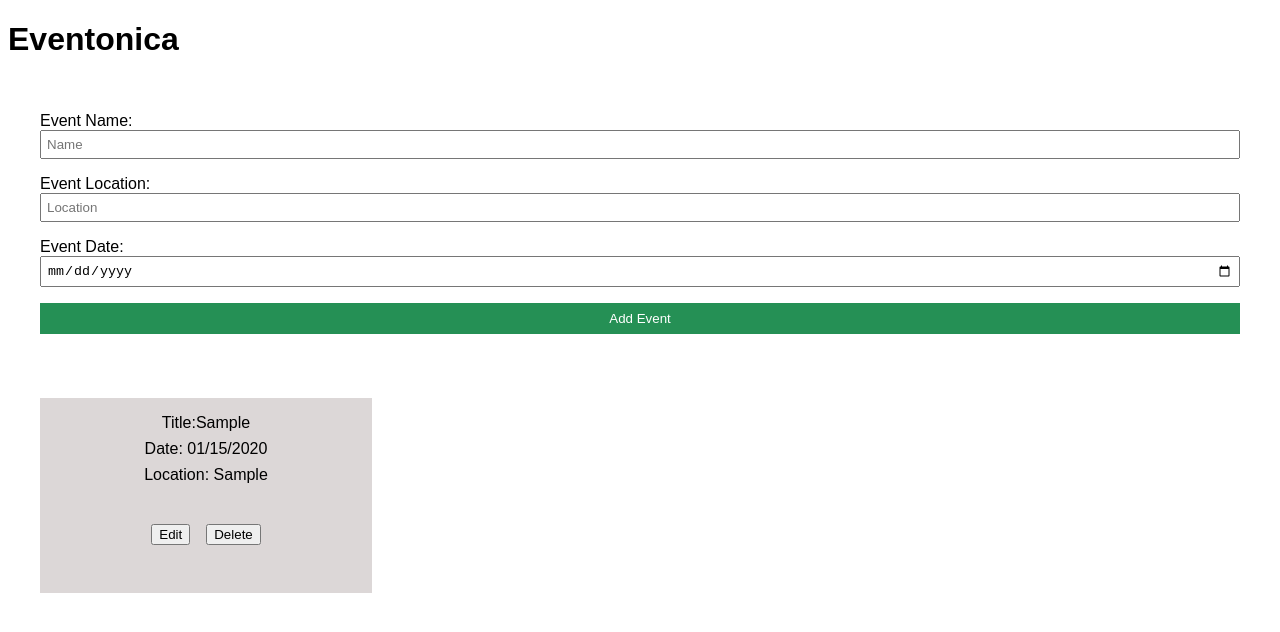
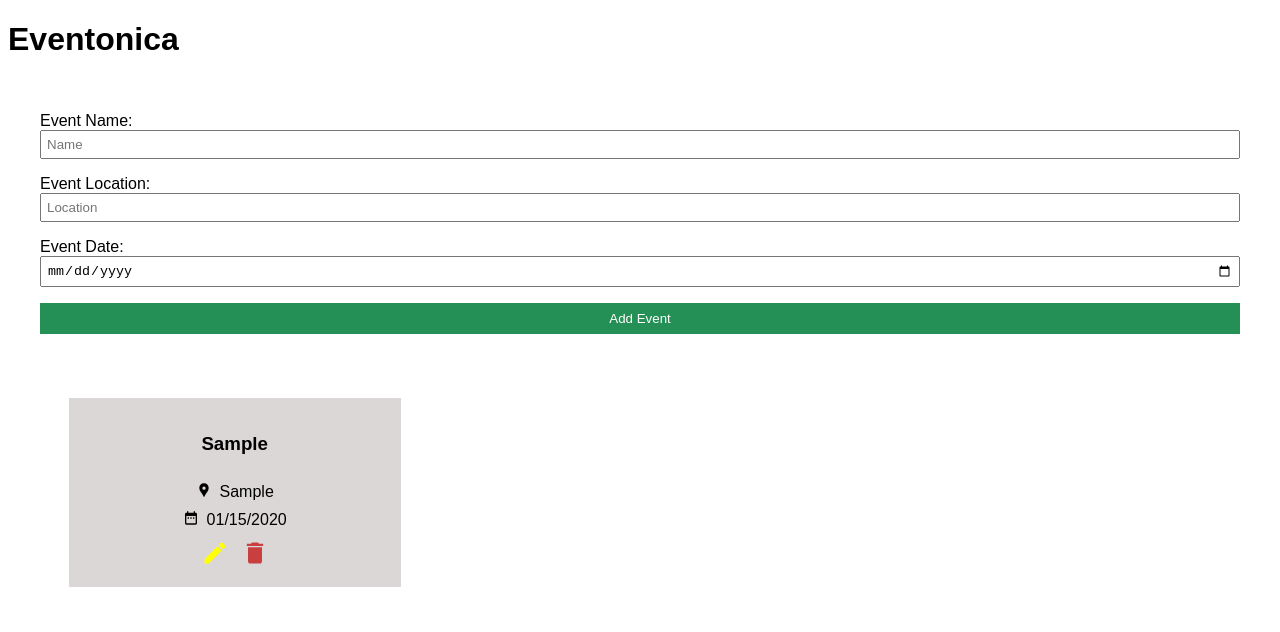
Before and after one commit to cathydao95/eventonica, a React (Vite) app in the folder client/: page / in a window 1280 px wide. Both pictures are taken after typing "Sample", "Sample", "2020-01-15" into the empty fields and a click on the button "Add Event". Shown: the top 632 px of the page. Built offline with nearby package versions, Linux system fonts and the light colour scheme; no server answers.

Commit message:
import react-icons

```diff
--- a/client/src/components/EditEvent.jsx
+++ b/client/src/components/EditEvent.jsx
@@ -1,6 +1,7 @@
 import { useState } from "react";
 import "./EditEvent.css";
 import { useGlobalContext } from "../context";
+import { MdModeEdit, MdClose } from "react-icons/md";
 
 const EditEvent = ({ singleEvent }) => {
   const {
@@ -40,7 +41,9 @@
 
   return (
     <div>
-      <button onClick={() => showEditModal(id)}>Edit</button>
+      <button className="iconBtn" onClick={() => showEditModal(id)}>
+        <MdModeEdit className="editBtn" />
+      </button>
       <div className="modalParentContainer">
         <div
           className={
@@ -51,10 +54,12 @@
         >
           <div className="modalHeader">
             <h4>Edit Event</h4>
-            <button onClick={() => closeEditModal(id)}>X</button>
+            <button className="iconBtn" onClick={() => closeEditModal(id)}>
+              <MdClose className="closeBtn" />
+            </button>
           </div>
-          <form>
-            <div>
+          <form className="editForm">
+            <div className="formRow">
               <label htmlFor="title">Event Name:</label>
               <input
                 id="title"
@@ -65,7 +70,7 @@
                 value={eventInfo.title}
               />
             </div>
-            <div>
+            <div className="formRow">
               <label htmlFor="location">Event Location:</label>
               <input
                 id="location"
@@ -76,7 +81,7 @@
                 value={eventInfo.location}
               />
             </div>
-            <div>
+            <div className="formRow">
               <label htmlFor="eventtime">Event Date:</label>
               <input
                 id="eventtime"
@@ -89,8 +94,18 @@
             </div>
           </form>
           <div className="btnContainer">
-            <button onClick={() => updateEvent(id, eventInfo)}>Edit</button>
-            <button onClick={() => closeEditModal(id)}>Cancel</button>
+            <button
+              className="btn edit"
+              onClick={() => {
+                updateEvent(id, eventInfo);
+                closeEditModal(id);
+              }}
+            >
+              Edit
+            </button>
+            <button className="btn cancel" onClick={() => closeEditModal(id)}>
+              Cancel
+            </button>
           </div>
         </div>
       </div>
--- a/client/src/components/EventCard.jsx
+++ b/client/src/components/EventCard.jsx
@@ -1,6 +1,7 @@
 import "./EventCard.css";
 import EditEvent from "./EditEvent";
 import { useGlobalContext } from "../context";
+import { MdDateRange, MdLocationPin, MdDelete } from "react-icons/md";
 
 const EventCard = ({ singleEvent }) => {
   const { deleteEvent } = useGlobalContext();
@@ -14,14 +15,29 @@
   const formattedDate = `${month}/${day}/${year}`;
 
   return (
-    <div className="eventContainer">
-      <div>Title:{title}</div>
-      <div>Date: {eventtime ? formattedDate : "TBD"}</div>
-      <div>Location: {location}</div>
-      <div className="btnContainer">
-        <EditEvent singleEvent={singleEvent} />
+    <div className="container">
+      <div className="eventContainer">
+        <h3 className="eventName">{title}</h3>
+        <div className="iconContainer">
+          <div>
+            <MdLocationPin />
+          </div>
+          <div>{location}</div>
+        </div>
+        <div className="iconContainer">
+          <div>
+            <MdDateRange />
+          </div>
+          <div> {eventtime ? formattedDate : "TBD"}</div>
+        </div>
 
-        <button onClick={() => deleteEvent(id)}>Delete</button>
+        <div className="iconBtnContainer">
+          <EditEvent singleEvent={singleEvent} />
+
+          <button className="iconBtn" onClick={() => deleteEvent(id)}>
+            <MdDelete className="deleteBtn" />
+          </button>
+        </div>
       </div>
     </div>
   );
```
